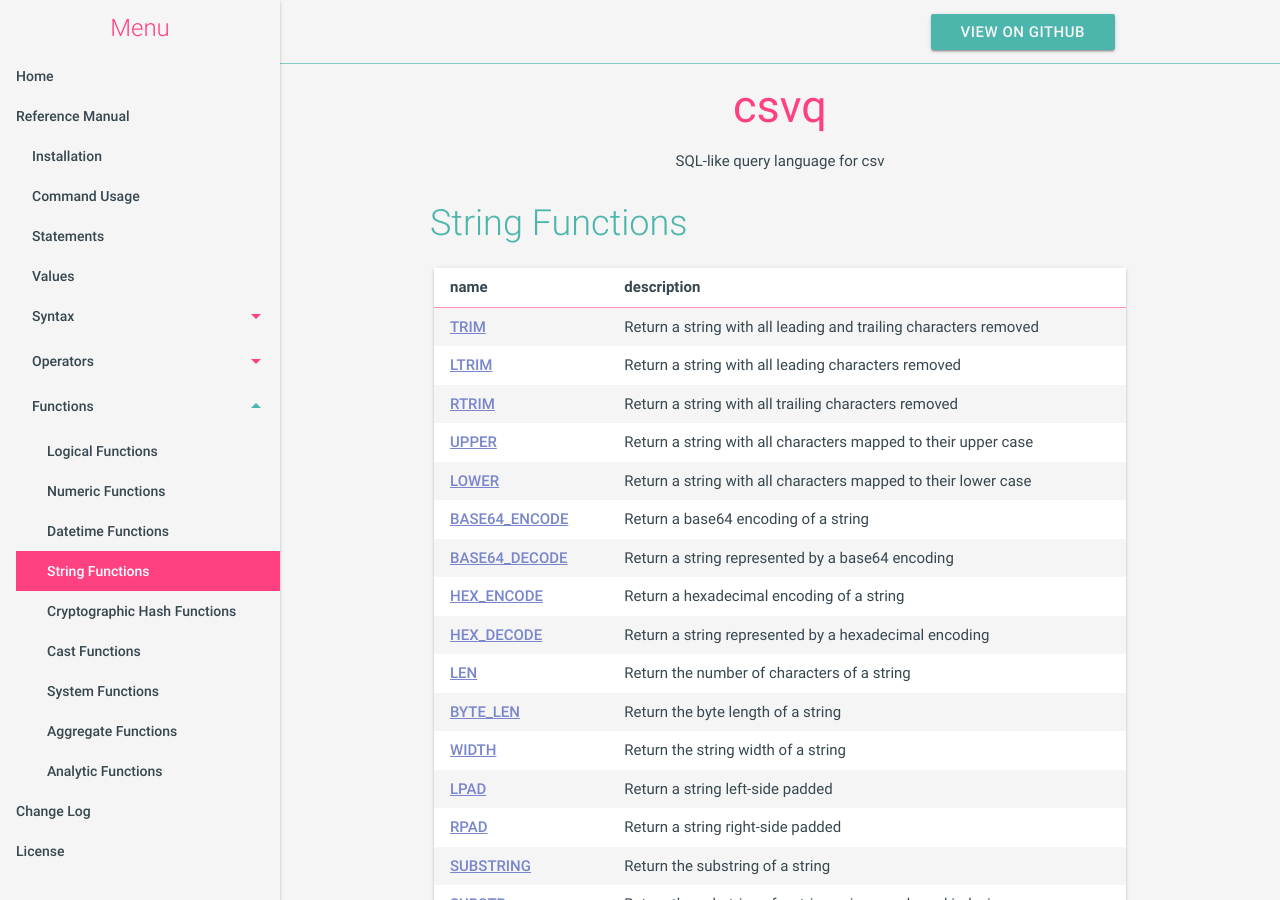
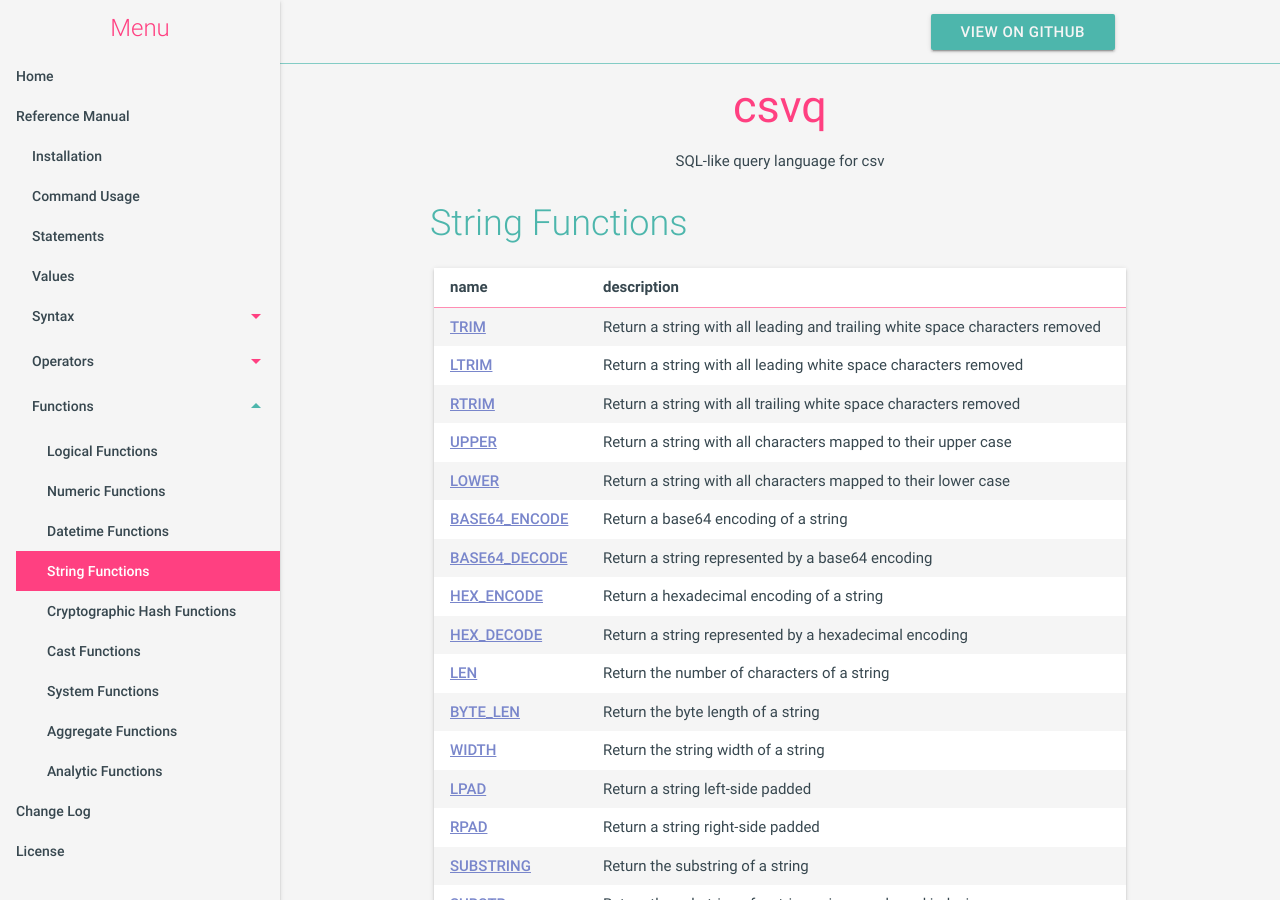
Before and after one commit to mithrandie/csvq, a Jekyll site: the page built from docs/_posts/2006-01-02-string-functions.md, in a window 1280 px wide and 900 px high. Built offline with Jekyll 4.4.1, drawn with Linux system fonts in a browser that asks for light colours.

Commit message:
Update 2006-01-02-string-functions.md
Add "white space" to description of string functions TRIM, LTRIM, and RTRIM.

```diff
--- a/docs/_posts/2006-01-02-string-functions.md
+++ b/docs/_posts/2006-01-02-string-functions.md
@@ -8,9 +8,9 @@ category: reference
 
 | name | description |
 | :- | :- |
-| [TRIM](#trim) | Return a string with all leading and trailing characters removed |
-| [LTRIM](#ltrim) | Return a string with all leading characters removed |
-| [RTRIM](#rtrim) | Return a string with all trailing characters removed |
+| [TRIM](#trim) | Return a string with all leading and trailing white space characters removed |
+| [LTRIM](#ltrim) | Return a string with all leading white space characters removed |
+| [RTRIM](#rtrim) | Return a string with all trailing white space characters removed |
 | [UPPER](#upper) | Return a string with all characters mapped to their upper case |
 | [LOWER](#lower) | Return a string with all characters mapped to their lower case |
 | [BASE64_ENCODE](#base64_encode) | Return a base64 encoding of a string |
```
